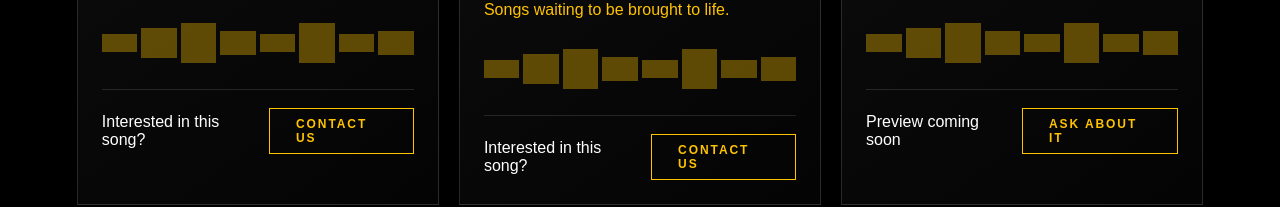
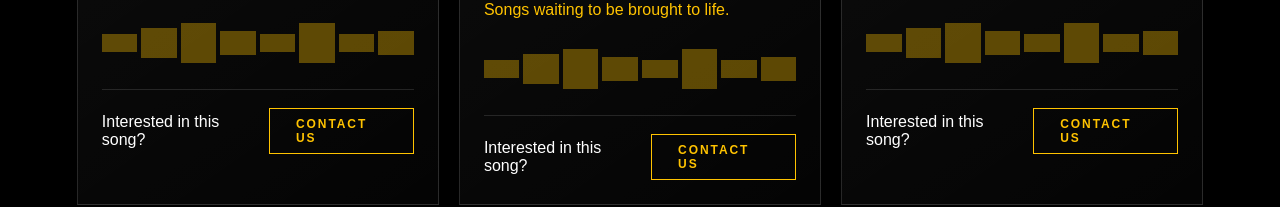
Before and after one commit to yellowboxproject/yellow-box-project, a website: page public/index.html in a window 1280 px wide. Shown: the part 2719-2926 px from the top of the page. Drawn offline with Linux system fonts and the light colour scheme.

Commit message:
Update index.html

```diff
--- a/public/index.html
+++ b/public/index.html
@@ -247,8 +247,8 @@
             </div>
 
             <div class="license-row">
-              <span>Preview coming soon</span>
-              <a class="btn" href="#contact">Ask about it</a>
+              <span>Interested in this song?</span>
+              <a class="btn" href="#contact">Contact Us</a>
             </div>
           </div>
         </div>
```
